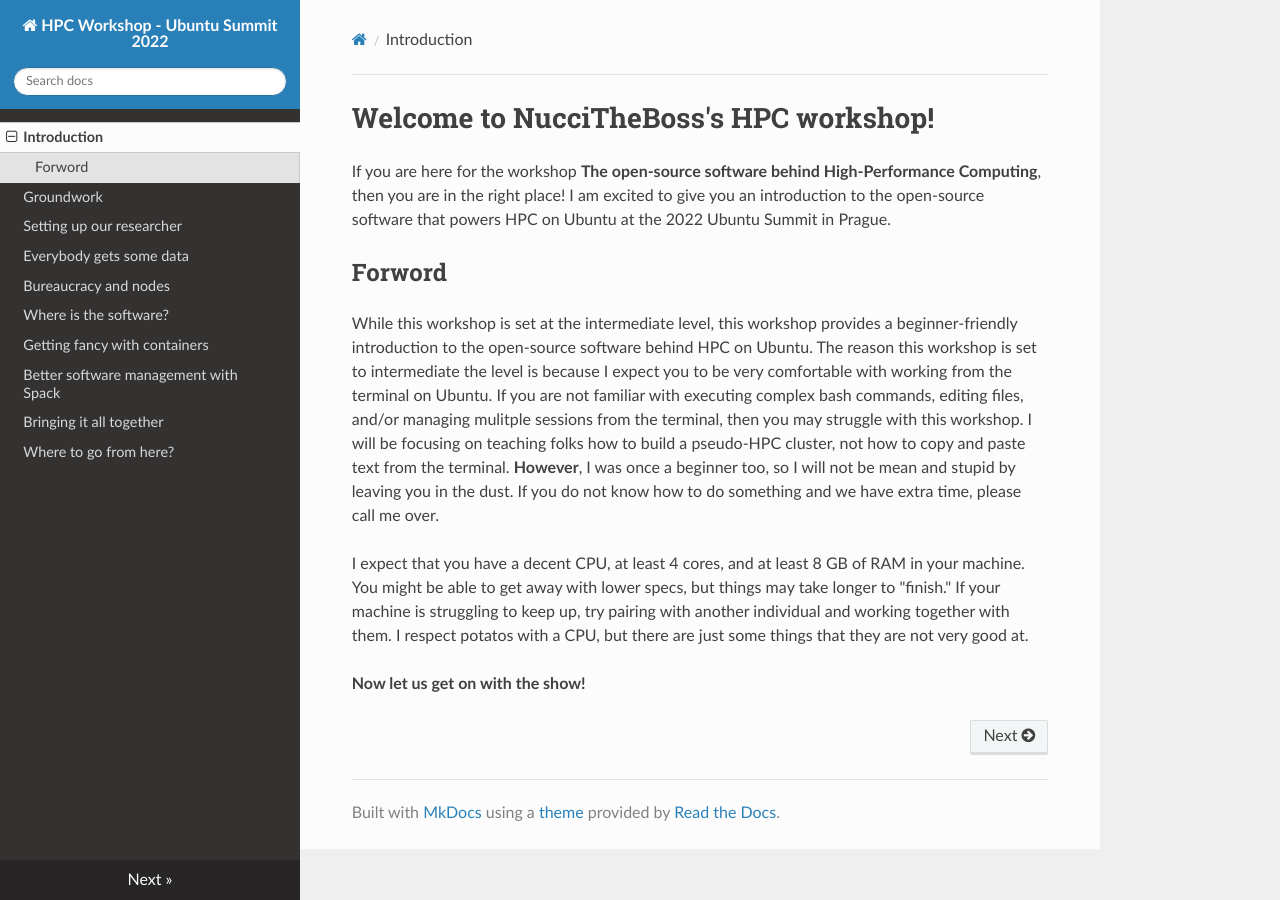
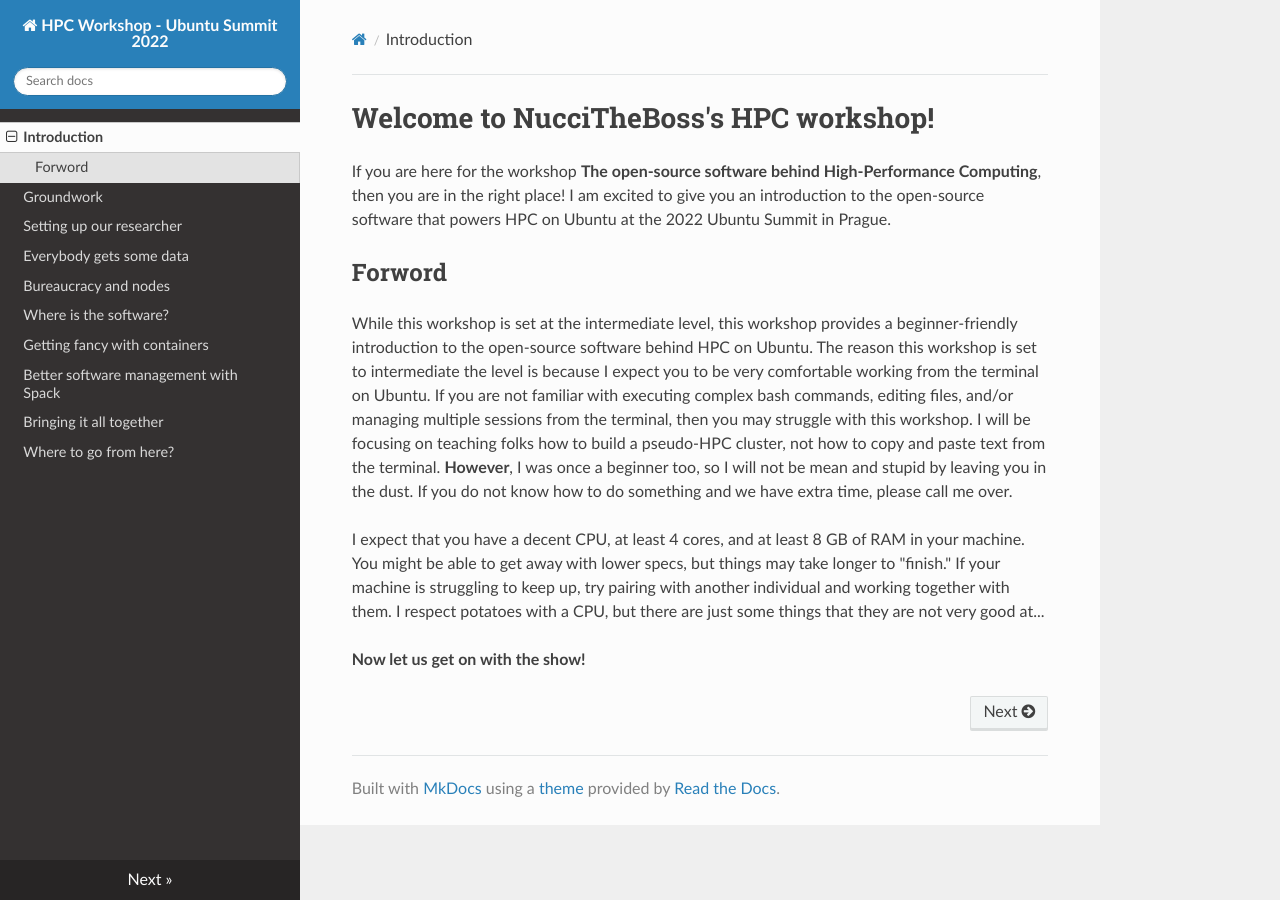
Before and after one commit to NucciTheBoss/hpc-workshop, an MkDocs documentation site: the page built from docs/index.md, in a window 1280 px wide. Built offline with MkDocs 1.6.1, drawn with Linux system fonts in a browser that asks for light colours; nearby versions of some CDN libraries.

Commit message:
Formatting and edits

```diff
--- a/docs/index.md
+++ b/docs/index.md
@@ -1,11 +1,22 @@
 # Welcome to NucciTheBoss's HPC workshop!
 
-If you are here for the workshop __The open-source software behind High-Performance Computing__, then you are in the right place! I am excited to give you an introduction to the open-source software that powers HPC on Ubuntu at the 2022 Ubuntu Summit in Prague.
+If you are here for the workshop __The open-source software behind High-Performance Computing__, then you are in the
+right place! I am excited to give you an introduction to the open-source software that powers HPC on Ubuntu at the 2022
+Ubuntu Summit in Prague.
 
 ## Forword
 
-While this workshop is set at the intermediate level, this workshop provides a beginner-friendly introduction to the open-source software behind HPC on Ubuntu. The reason this workshop is set to intermediate the level is because I expect you to be very comfortable with working from the terminal on Ubuntu. If you are not familiar with executing complex bash commands, editing files, and/or managing mulitple sessions from the terminal, then you may struggle with this workshop. I will be focusing on teaching folks how to build a pseudo-HPC cluster, not how to copy and paste text from the terminal. __However__, I was once a beginner too, so I will not be mean and stupid by leaving you in the dust. If you do not know how to do something and we have extra time, please call me over.
+While this workshop is set at the intermediate level, this workshop provides a beginner-friendly introduction to the
+open-source software behind HPC on Ubuntu. The reason this workshop is set to intermediate the level is because I
+expect you to be very comfortable working from the terminal on Ubuntu. If you are not familiar with executing complex
+bash commands, editing files, and/or managing multiple sessions from the terminal, then you may struggle with this
+workshop. I will be focusing on teaching folks how to build a pseudo-HPC cluster, not how to copy and paste text
+from the terminal. __However__, I was once a beginner too, so I will not be mean and stupid by leaving you in the dust.
+If you do not know how to do something and we have extra time, please call me over.
 
-I expect that you have a decent CPU, at least 4 cores, and at least 8 GB of RAM in your machine. You might be able to get away with lower specs, but things may take longer to "finish." If your machine is struggling to keep up, try pairing with another individual and working together with them. I respect potatos with a CPU, but there are just some things that they are not very good at.
+I expect that you have a decent CPU, at least 4 cores, and at least 8 GB of RAM in your machine. You might be able to
+get away with lower specs, but things may take longer to "finish." If your machine is struggling to keep up, try pairing
+with another individual and working together with them. I respect potatoes with a CPU, but there are just some things
+that they are not very good at...
 
 __Now let us get on with the show!__
```
Also changed, not shown: docs/groundwork.md (+10 -4 lines), docs/ldap.md (+25 -10 lines).
